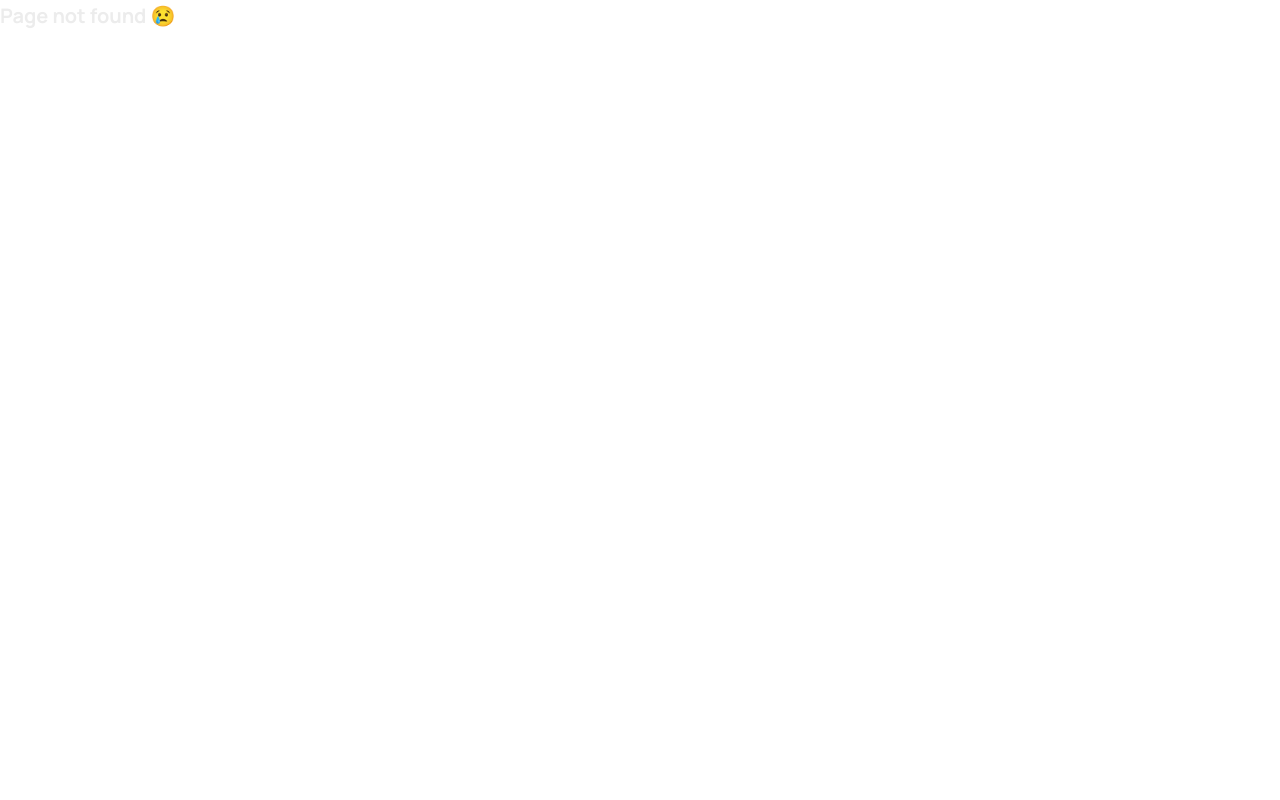
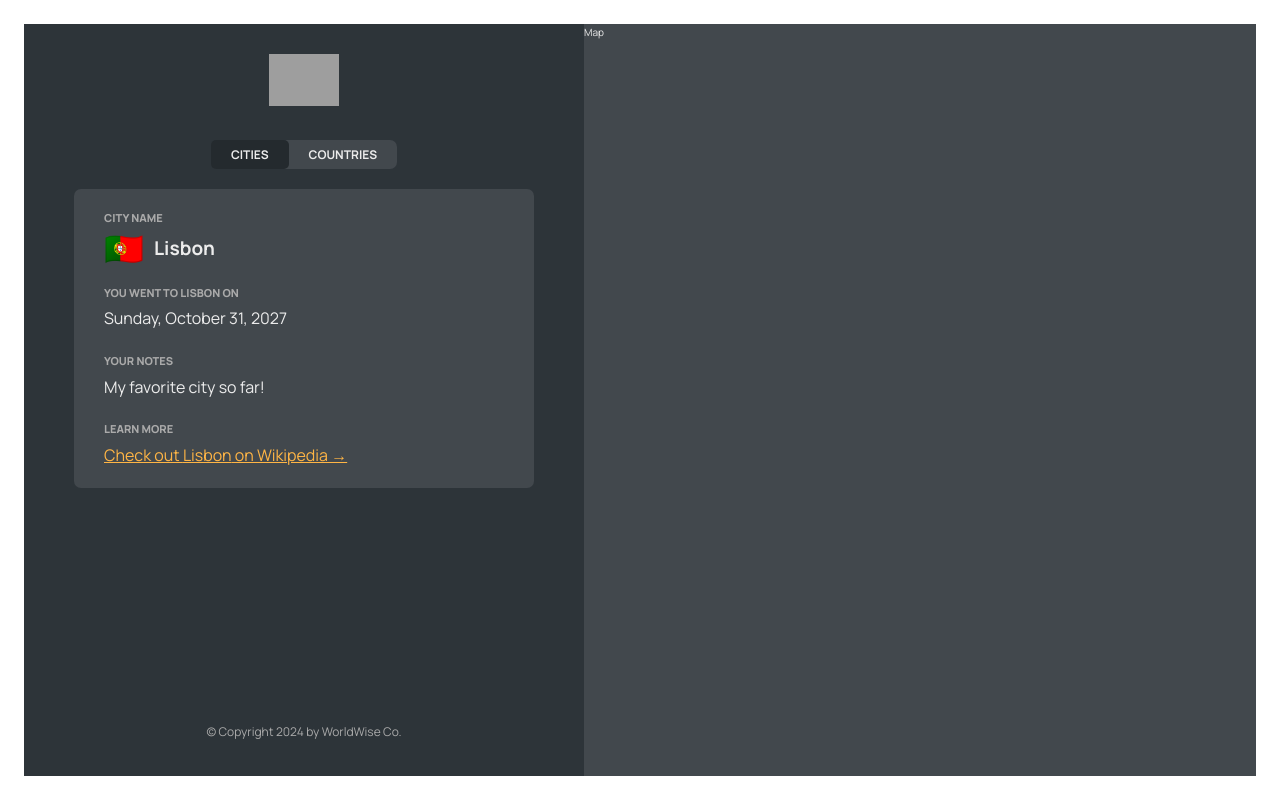
Before and after one commit to wbdvlpmnt/React_worldwise, a React (Vite) app: page /app/cities/17806751 in a window 1280 px wide. Before the commit this address had no page. Built offline with nearby package versions, Linux system fonts and the light colour scheme; data requests are answered from the project's data file; grey boxes are pictures that could not be loaded.

Commit message:
dynamic routes with use params

```diff
--- a/src/App.jsx
+++ b/src/App.jsx
@@ -8,6 +8,7 @@
 import CityList from "./components/CityList";
 import { useEffect, useState } from "react";
 import CountryList from "./components/CountryList";
+import City from "./components/City";
 
 const BASE_URL = "http://localhost:9000";
 export default function App() {
@@ -44,13 +45,14 @@
             path="cities"
             element={<CityList cities={cities} isLoading={isLoading} />}
           />
+          <Route path="cities/:id" element={<City />} />
           <Route
             path="countries"
             element={<CountryList cities={cities} isLoading={isLoading} />}
           />
           <Route path="form" element={<p>form</p>} />
         </Route>
-        <Route path="/login" element={<Login />} />
+        <Route path="login" element={<Login />} />
         <Route path="*" element={<PageNotFound />} />
       </Routes>
     </BrowserRouter>
--- a/src/components/City.jsx
+++ b/src/components/City.jsx
@@ -1,3 +1,4 @@
+import { useParams } from "react-router-dom";
 import styles from "./City.module.css";
 
 const formatDate = (date) =>
@@ -9,6 +10,7 @@
   }).format(new Date(date));
 
 function City() {
+  const { id } = useParams();
   // TEMP DATA
   const currentCity = {
     cityName: "Lisbon",
@@ -51,9 +53,9 @@
         </a>
       </div>
 
-      <div>
+      {/* <div>
         <ButtonBack />
-      </div>
+      </div> */}
     </div>
   );
 }
--- a/src/components/CityItem.jsx
+++ b/src/components/CityItem.jsx
@@ -1,4 +1,5 @@
 import styles from "./CityItem.module.css";
+import { Link } from "react-router-dom";
 const formatDate = (date) =>
   new Intl.DateTimeFormat("en", {
     day: "numeric",
@@ -7,13 +8,15 @@
   }).format(new Date(date));
 
 export default function CityItem({ city }) {
-  const { cityName, emoji, date } = city;
+  const { cityName, emoji, date, id } = city;
   return (
-    <li className={styles.cityItem}>
-      <span className={styles.emoji}>{emoji}</span>
-      <h3 className={styles.name}>{cityName}</h3>
-      <time className={styles.date}>{formatDate(date)}</time>
-      <button className={styles.deleteBtn}>&times;</button>
+    <li>
+      <Link className={styles.cityItem} to={`${id}`}>
+        <span className={styles.emoji}>{emoji}</span>
+        <h3 className={styles.name}>{cityName}</h3>
+        <time className={styles.date}>{formatDate(date)}</time>
+        <button className={styles.deleteBtn}>&times;</button>
+      </Link>
     </li>
   );
 }
```
